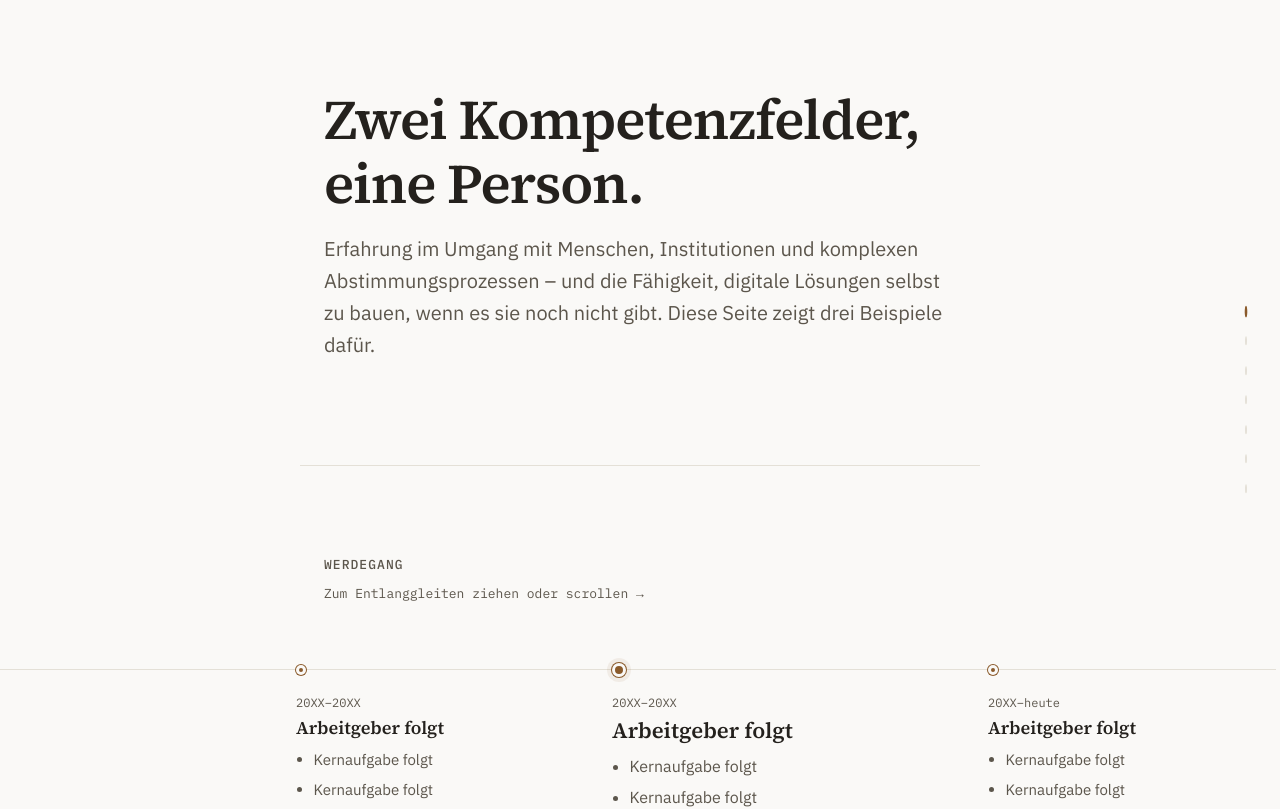
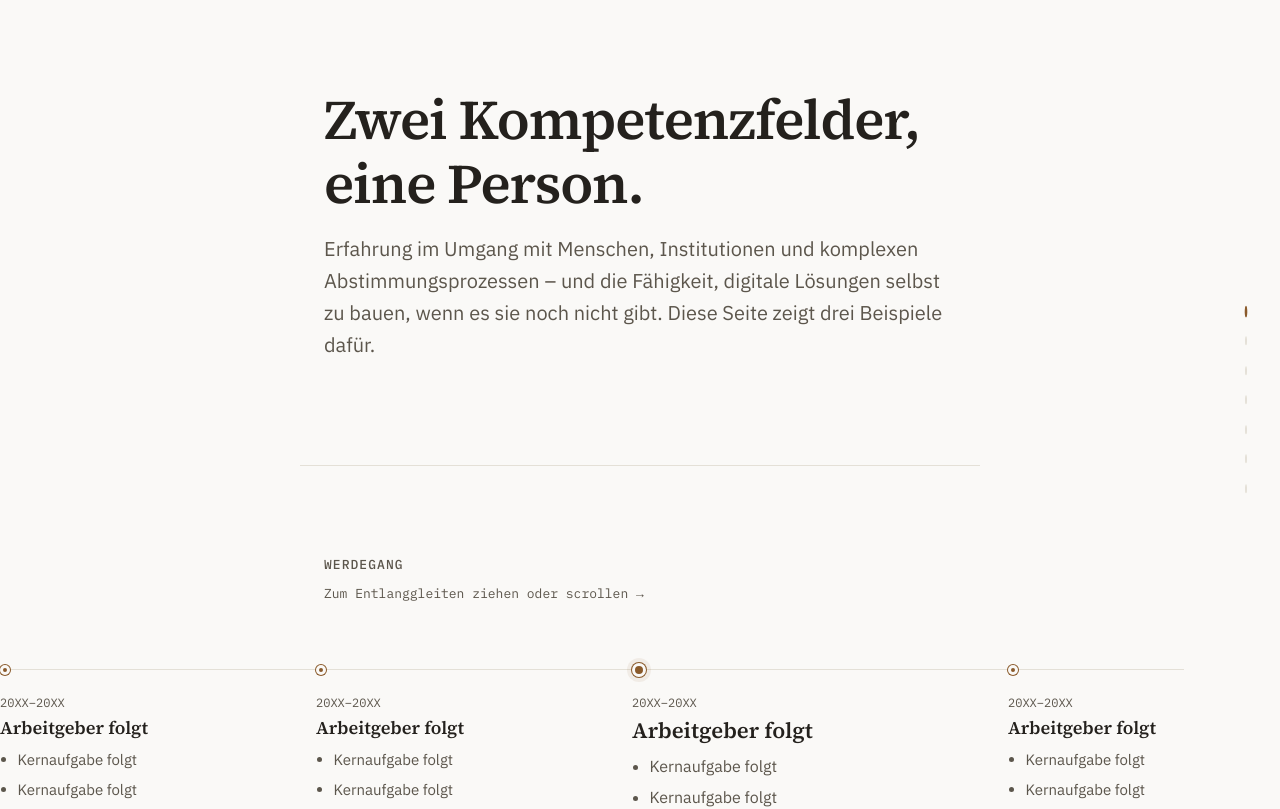
Before and after one commit to fichtegarage/bewerbung-jakob-neumann, a React (Vite) app: page / in a window 1280 px wide. Shown: the top 809 px of the page. Built offline with nearby package versions, Linux system fonts and the light colour scheme.

Commit message:
Add files via upload

```diff
--- a/src/components/ScreenshotModal.jsx
+++ b/src/components/ScreenshotModal.jsx
@@ -1,4 +1,5 @@
 import { useEffect } from "react";
+import { createPortal } from "react-dom";
 import "./ScreenshotModal.css";
 
 export default function ScreenshotModal({ src, alt, onClose }) {
@@ -12,7 +13,7 @@ export default function ScreenshotModal({ src, alt, onClose }) {
     };
   }, [onClose]);
 
-  return (
+  return createPortal(
     <div
       className="modal-overlay"
       role="dialog"
@@ -38,6 +39,7 @@ export default function ScreenshotModal({ src, alt, onClose }) {
         className="modal-image"
         onClick={(e) => e.stopPropagation()}
       />
-    </div>
+    </div>,
+    document.body
   );
 }
--- a/src/components/Timeline.css
+++ b/src/components/Timeline.css
@@ -16,7 +16,7 @@
   /* full-bleed beyond the centered text column, so the timeline gets room to breathe */
   width: 100vw;
   margin-left: calc(50% - 50vw);
-  padding-left: calc(50vw - var(--breite-text) / 2);
+  padding-left: clamp(1.5rem, calc(50vw - var(--breite-text) / 2), 6rem);
   padding-right: 2rem;
 }
 
--- a/src/components/Timeline.jsx
+++ b/src/components/Timeline.jsx
@@ -16,7 +16,17 @@ const stations = [
   {
     employer: "Arbeitgeber folgt",
     period: "20XX–20XX",
+    bullets: ["Kernaufgabe folgt", "Kernaufgabe folgt"],
+  },
+  {
+    employer: "Arbeitgeber folgt",
+    period: "20XX–20XX",
     bullets: ["Kernaufgabe folgt", "Kernaufgabe folgt", "Kernaufgabe folgt"],
+  },
+  {
+    employer: "Arbeitgeber folgt",
+    period: "20XX–20XX",
+    bullets: ["Kernaufgabe folgt", "Kernaufgabe folgt"],
   },
   {
     employer: "Arbeitgeber folgt",
```
